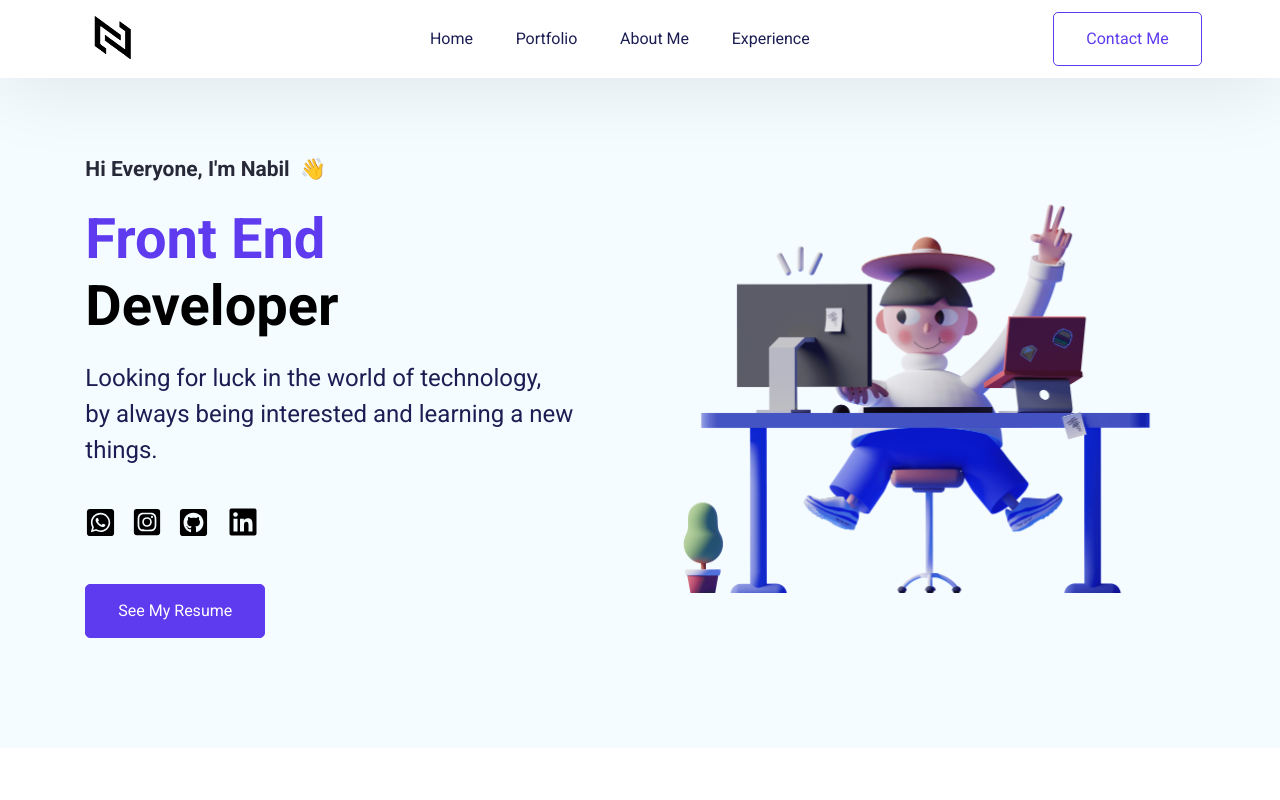
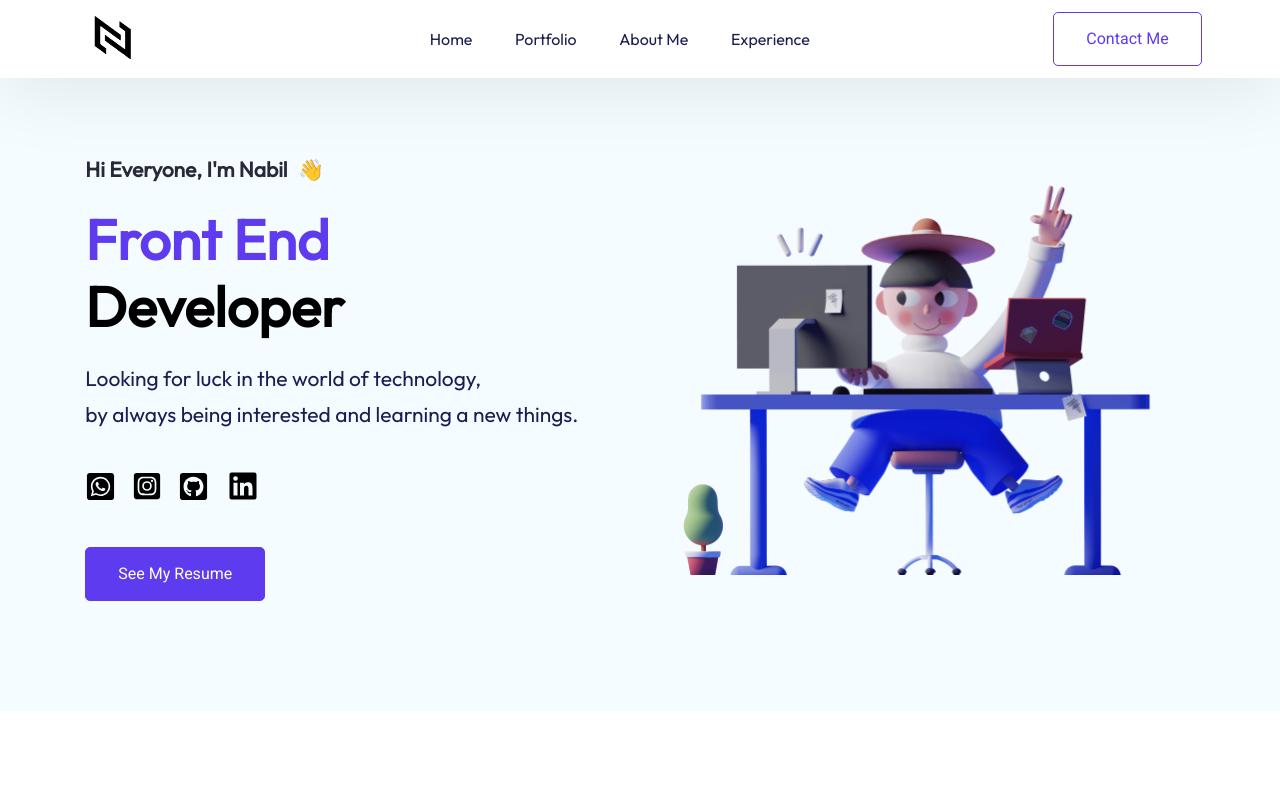
Before and after one commit to Xskyis/My-portofolio-website, a React (Create React App) app: page / in a window 1280 px wide. Shown: the top 800 px of the page. Built offline with nearby package versions, Linux system fonts and the light colour scheme.

Commit message:
first commit

```diff
--- a/src/App.css
+++ b/src/App.css
@@ -1,10 +1,12 @@
+@import url('https://fonts.googleapis.com/css2?family=Outfit&family=Roboto&display=swap');
+
 /* Global CSS */
 
 body {
   margin: 0;
-  font-family: "Roboto", sans-serif;
-  -webkit-font-smoothing: "Roboto", sans-serif;
-  -moz-osx-font-smoothing: "Roboto", sans-serif;
+  font-family: "Outfit", sans-serif;
+  -webkit-font-smoothing: "Outfit", sans-serif;
+  -moz-osx-font-smoothing: "Outfit", sans-serif;
   font-style: normal;
 }
 h1,
@@ -135,7 +137,7 @@ h2 {
   font-size: 21px;
   text-align: center;
   font-style: normal;
-  font-weight: 600;
+  font-weight: 800;
   line-height: 32px;
   display: flex;
   align-items: flex-start;
@@ -241,7 +243,7 @@ h2 {
 .hero--section--title {
   color: var(--heading-color);
   font-size: 74.667px;
-  font-weight: 700;
+  font-weight: bolder;
   line-height: 90px;
   align-self: stretch;
 }
@@ -250,7 +252,7 @@ h2 {
 }
 .hero--section-description {
   color: var(--darkblue);
-  font-size: 24px;
+  font-size: 21px;
   font-weight: 400;
   line-height: 36px;
 }
@@ -807,11 +809,9 @@ svg:hover {
     height: 100%;
     padding-bottom: 15px;
   }
-
   .hero--section {
     padding: 1.333px 100.333px 130.333px;
   }
-
   .navbar--items {
     position: absolute;
     display: flex;
@@ -854,5 +854,4 @@ svg:hover {
     transform: rotate(-45deg) translate(0.45rem, -0.1875rem);
   }
 }
-
 /* Responsive Screens Ends*/
```
